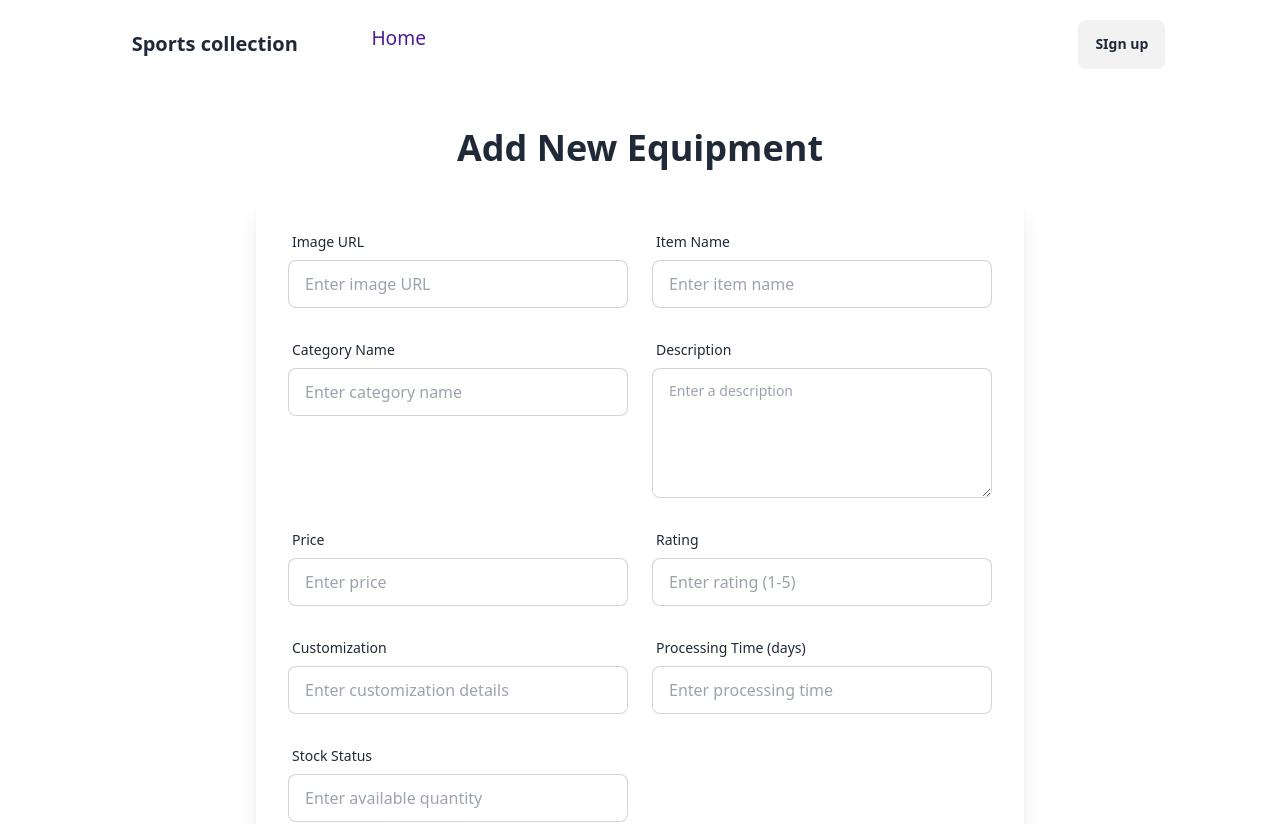
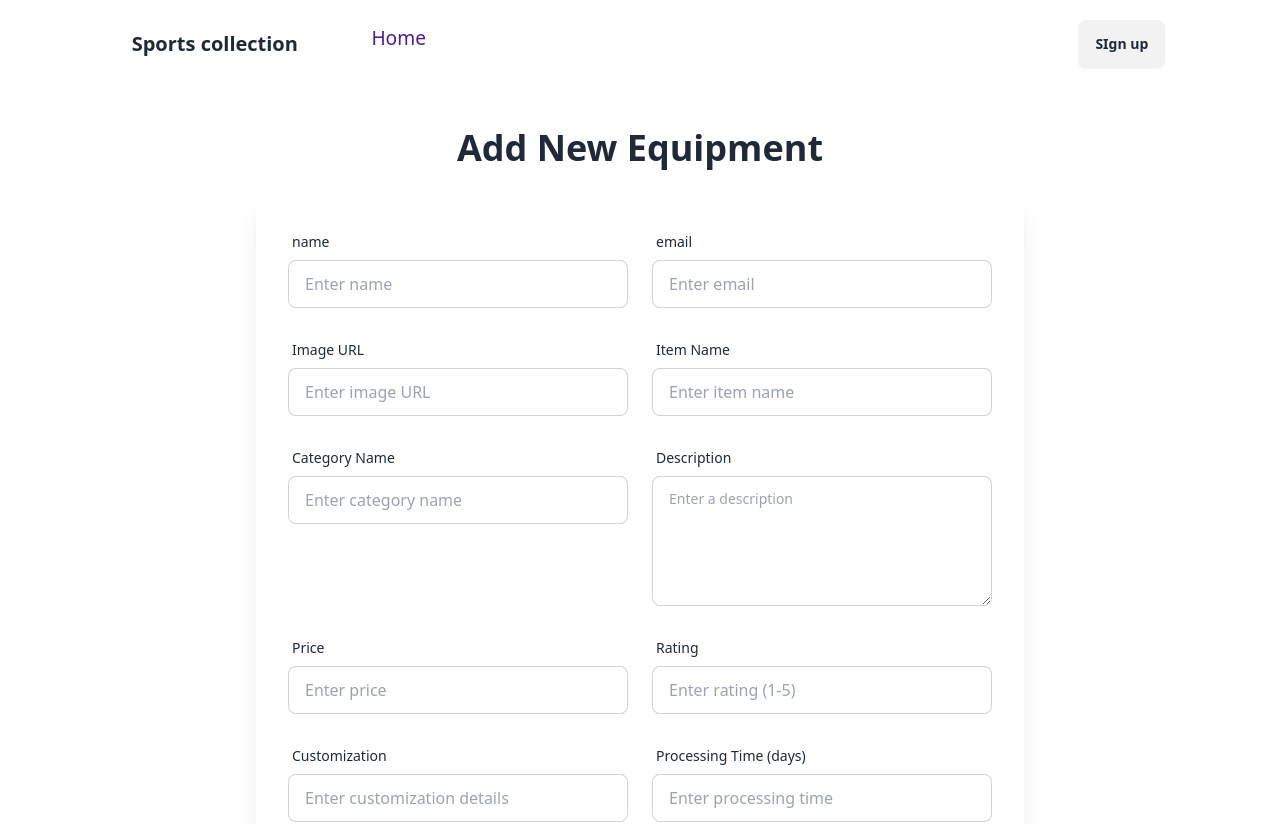
Before and after one commit to Sakib-01/Game-gear-client, a React (Vite) app: page /addequipment in a window 1280 px wide. Shown: the top 824 px of the page. Built offline with nearby package versions, Linux system fonts and the light colour scheme.

Commit message:
add equipment successful

```diff
--- a/package.json
+++ b/package.json
@@ -17,6 +17,7 @@
     "react-hot-toast": "^2.4.1",
     "react-router-dom": "^7.0.2",
     "sort-by": "^1.2.0",
+    "sweetalert2": "^11.14.5",
     "swiper": "^11.1.15"
   },
   "devDependencies": {
--- a/src/components/AddEqupment/AddEqupment.jsx
+++ b/src/components/AddEqupment/AddEqupment.jsx
@@ -1,10 +1,13 @@
 import React from "react";
 import { Toaster } from "react-hot-toast";
 import Navbar from "../Navbar/Navbar";
+import Swal from "sweetalert2";
 
 const AddEquipment = () => {
   const handleFormSubmit = (e) => {
     e.preventDefault();
+    const name = e.target.name.value;
+    const email = e.target.email.value;
     const image = e.target.image.value;
     const itemName = e.target.itemName.value;
     const categoryName = e.target.categoryName.value;
@@ -15,6 +18,8 @@ const AddEquipment = () => {
     const processingTime = e.target.processingTime.value;
     const stockStatus = e.target.stockStatus.value;
     const newEquipment = {
+      name,
+      email,
       image,
       itemName,
       categoryName,
@@ -26,13 +31,33 @@ const AddEquipment = () => {
       stockStatus,
     };
     console.log(newEquipment);
+
+    fetch("http://localhost:5000/sports", {
+      method: "POST",
+      headers: {
+        "content-type": "application/json",
+      },
+      body: JSON.stringify(newEquipment),
+    })
+      .then((res) => res.json())
+      .then((data) => {
+        if (data.insertedId) {
+          console.log("successfully added");
+          Swal.fire({
+            title: "Success!",
+            text: "Equipment added successfully",
+            icon: "success",
+            confirmButtonText: "Ok",
+          });
+          e.target.reset();
+        }
+      });
   };
 
   return (
     <div>
       <Navbar />
       <div className="flex flex-col items-center py-10 px-4 lg:px-0">
-        <Toaster position="top-center" reverseOrder={false} />
         <h1 className="text-3xl lg:text-4xl font-bold mb-6">
           Add New Equipment
         </h1>
@@ -41,6 +66,33 @@ const AddEquipment = () => {
           className="w-full max-w-3xl bg-base-100 shadow-xl rounded-lg p-8"
         >
           <div className="grid grid-cols-1 lg:grid-cols-2 gap-6">
+            <div className="form-control">
+              <label htmlFor="name" className="label">
+                <span className="label-text">name </span>
+              </label>
+              <input
+                type="text"
+                name="name"
+                id="name"
+                className="input input-bordered w-full"
+                placeholder="Enter name "
+                required
+              />
+            </div>
+
+            <div className="form-control">
+              <label htmlFor="email" className="label">
+                <span className="label-text">email </span>
+              </label>
+              <input
+                type="text"
+                name="email"
+                id="email"
+                className="input input-bordered w-full"
+                placeholder="Enter email "
+                required
+              />
+            </div>
             {/* Image URL */}
             <div className="form-control">
               <label htmlFor="image" className="label">
```
Also changed, not shown: 1 other file (tests, documents, lock files or other folders).
